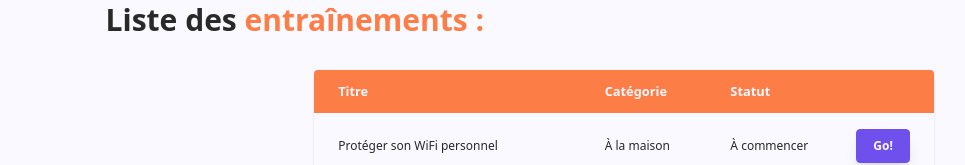
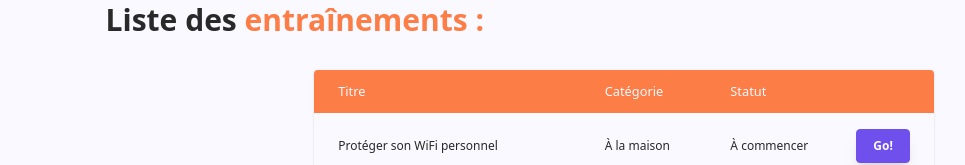
Before and after one commit to JulieBaret/kamae-project, a React (Create React App) app: page / in a window 1280 px wide. Shown: the part 125-290 px from the top of the page, without its empty margins (16-981 px from the left). Built offline with nearby package versions, Linux system fonts and the light colour scheme; a web font is replaced by a local one.

Commit message:
add: ordering trainings depending on status

```diff
--- a/src/components/Trainings/Trainings.css
+++ b/src/components/Trainings/Trainings.css
@@ -16,5 +16,5 @@ thead {
 }
 
 th {
-    @apply px-6 py-3;
+    @apply px-6 py-3 font-medium;
 }
--- a/src/components/Trainings/Trainings.js
+++ b/src/components/Trainings/Trainings.js
@@ -57,7 +57,7 @@ const Trainings = () => {
 
     const sortOrder = ["À commencer", "Défaite", "Victoire"];
 
-    const compare = (a, b) => {
+    const compareTrainings = (a, b) => {
         if (sortOrder.indexOf(a.status) < sortOrder.indexOf(b.status)) {
             return -1;
         }
@@ -87,7 +87,7 @@ const Trainings = () => {
                         </tr>
                     </thead>
                     <tbody>
-                        {data.sort(compare)
+                        {data.sort(compareTrainings)
                             .map((item, index) => (
                                 <TrainingsList item={item} index={index} />
                             ))}
```
